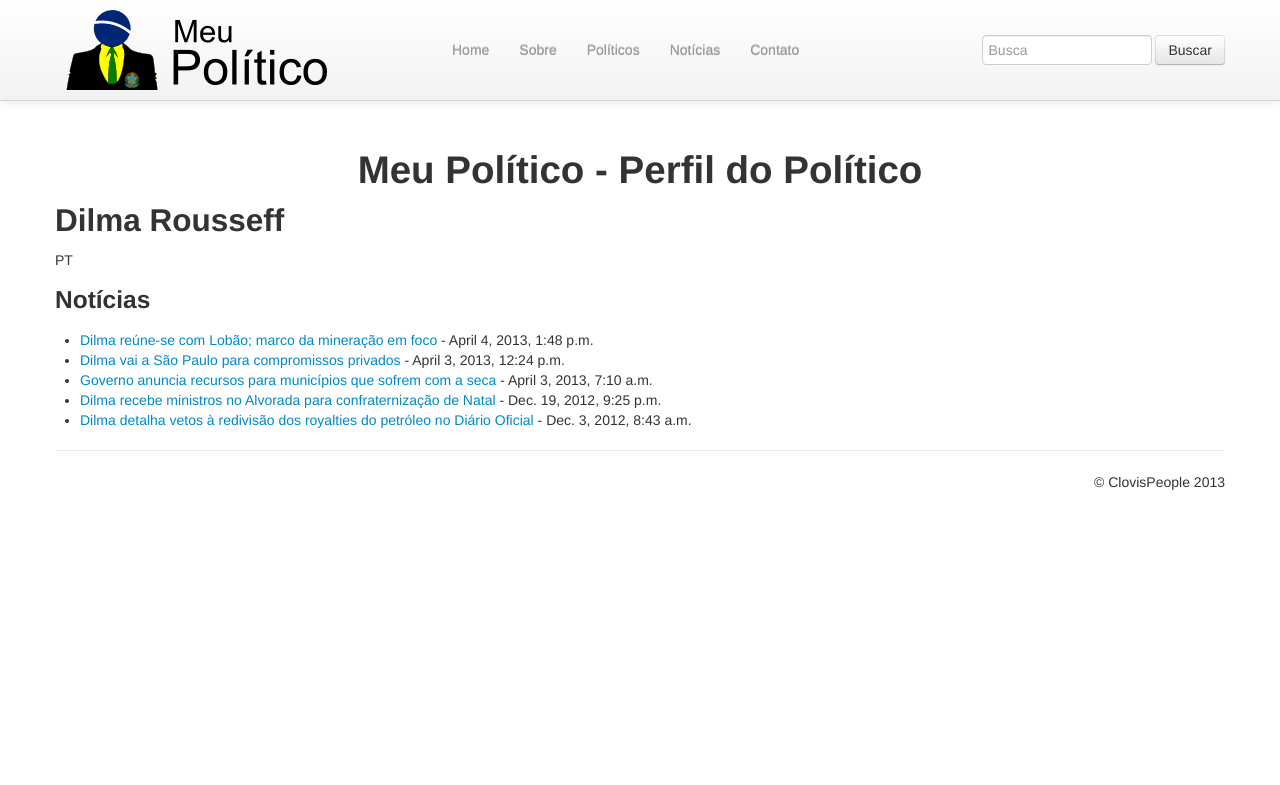
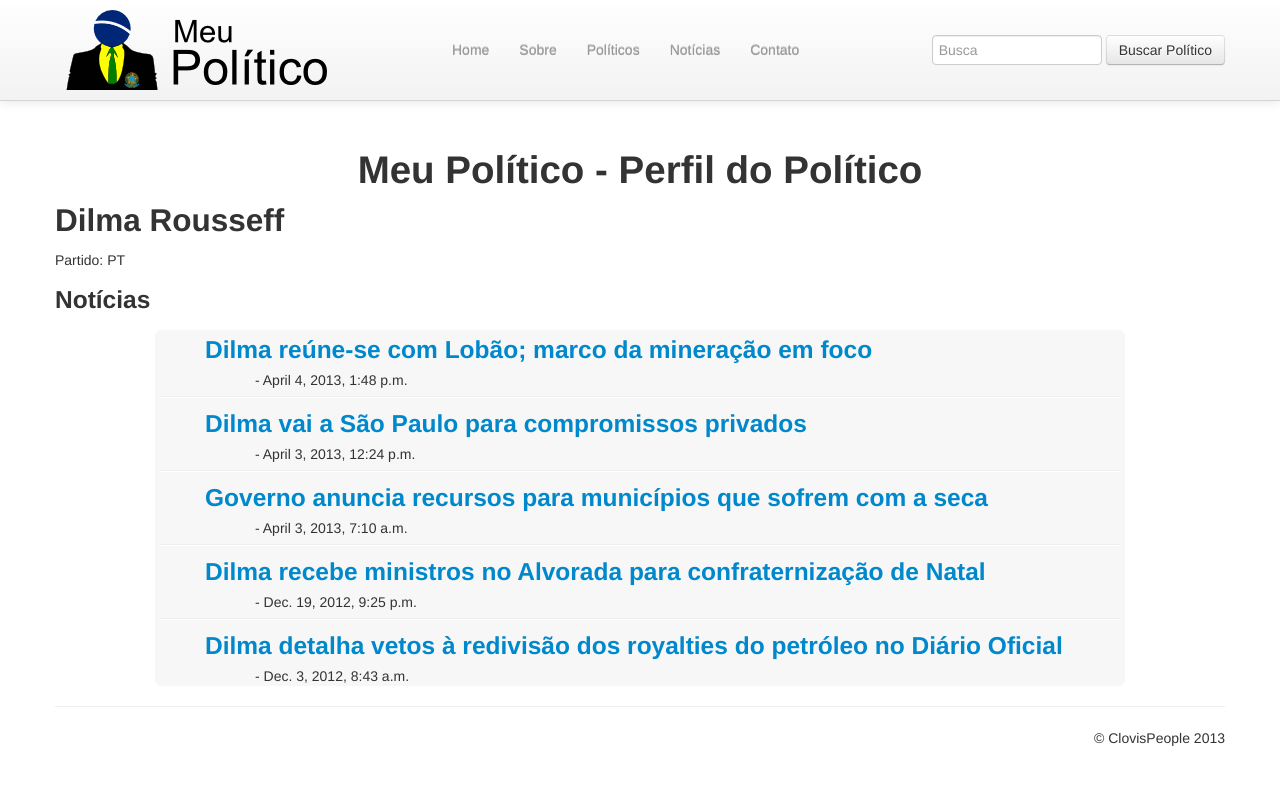
Before and after one commit to thalesmello/meupolitico, a Django app: page /politicians/1/ in a window 1280 px wide. Shown: the top 785 px of the page. Run offline with Django 3.2, Linux system fonts and the light colour scheme; data comes from the database, SQL or seed files in the repository; parts of the project's set-up code (start-up, migrations or seed data) failed here and were passed over; some libraries are stand-ins or nearby versions.

Commit message:
adicionando a busca

```diff
--- /dev/null
+++ b/politicians/static/politicians/js/custom.js
@@ -0,0 +1,20 @@
+$('#top_home').click(function() {
+        $(this).siblings('li').removeClass('active');
+        $(this).addClass('active');
+});
+$('#top_sobre').click(function() {
+        $(this).siblings('li').removeClass('active');
+        $(this).addClass('active');
+});
+$('#top_politicos').click(function() {
+        $(this).siblings('li').removeClass('active');
+        $(this).addClass('active');
+});
+$('#top_noticias').click(function() {
+        $(this).siblings('li').removeClass('active');
+        $(this).addClass('active');
+});
+$('#top_contato').click(function() {
+        $(this).siblings('li').removeClass('active');
+        $(this).addClass('active');
+});
--- a/politicians/templates/politicians/base.html
+++ b/politicians/templates/politicians/base.html
@@ -50,10 +50,11 @@
                     </ul>
                   </li> -->
                 </ul>
-                <form class="navbar-form pull-right">
-                  <input class="span2" type="text" placeholder="Busca">
+                <form class="navbar-form pull-right" action="{% url 'search_results' %}" method="post">
+                  {% csrf_token %}
+                  <input class="span2" type="text" placeholder="Busca" name="name">
                   <!-- <input class="span2" type="password" placeholder="Password"> -->
-                  <button type="submit" class="btn">Buscar</button>
+                  <button type="submit" class="btn">Buscar Político</button>
                 </form>
               </div><!--/.nav-collapse -->
             </div>
--- a/politicians/templates/politicians/politician_profile.html
+++ b/politicians/templates/politicians/politician_profile.html
@@ -3,18 +3,25 @@
 {% block content %}
 <h1 id="heading_text">Meu Político - Perfil do Político</h1>
 <h2>{{ politician.name }}</h2>
-<p>{{ politician.party.acronym }}</p>
+<p>Partido: {{ politician.party.acronym }}</p>
 
 <h3>Notícias</h3>
 {% if recent_news %}
-    <ul>
+	<div class="row">
+    <div class="noticia-wrapper span10 offset1">
     {% for news in recent_news %}
-        <li>
-            <a href="{{ news.link }}">{{ news.title }}</a>
-             - {{news.pub_date}}
-        </li>
+    	    <div class="noticia">
+        <h3 class="news_title"><a href="{{ news.link}}">{{ news.title }}</a> </h3>
+        <p class="news_detail">
+        	 - {{news.pub_date}}
+         </p>
+         </div>
+        {% if not forloop.last %}
+        <hr class="news">
+        {% endif %}
     {% endfor %}
-    </ul>
+    </div>
+    </div>
 {% else %}
     <p>Nenhuma notícia recente.</p>
 {% endif %}
--- a/politicians/templates/politicians/politicians.html
+++ b/politicians/templates/politicians/politicians.html
@@ -6,7 +6,7 @@
 {% if politicians_list %}
     <ul>
     {% for politician in politicians_list %}
-    	{% if forloop.counter|divisibleby:"3" %}
+    	{% if forloop.counter0|divisibleby:"3" %}
     		<div class="row">
     	{% endif %}
 
```
